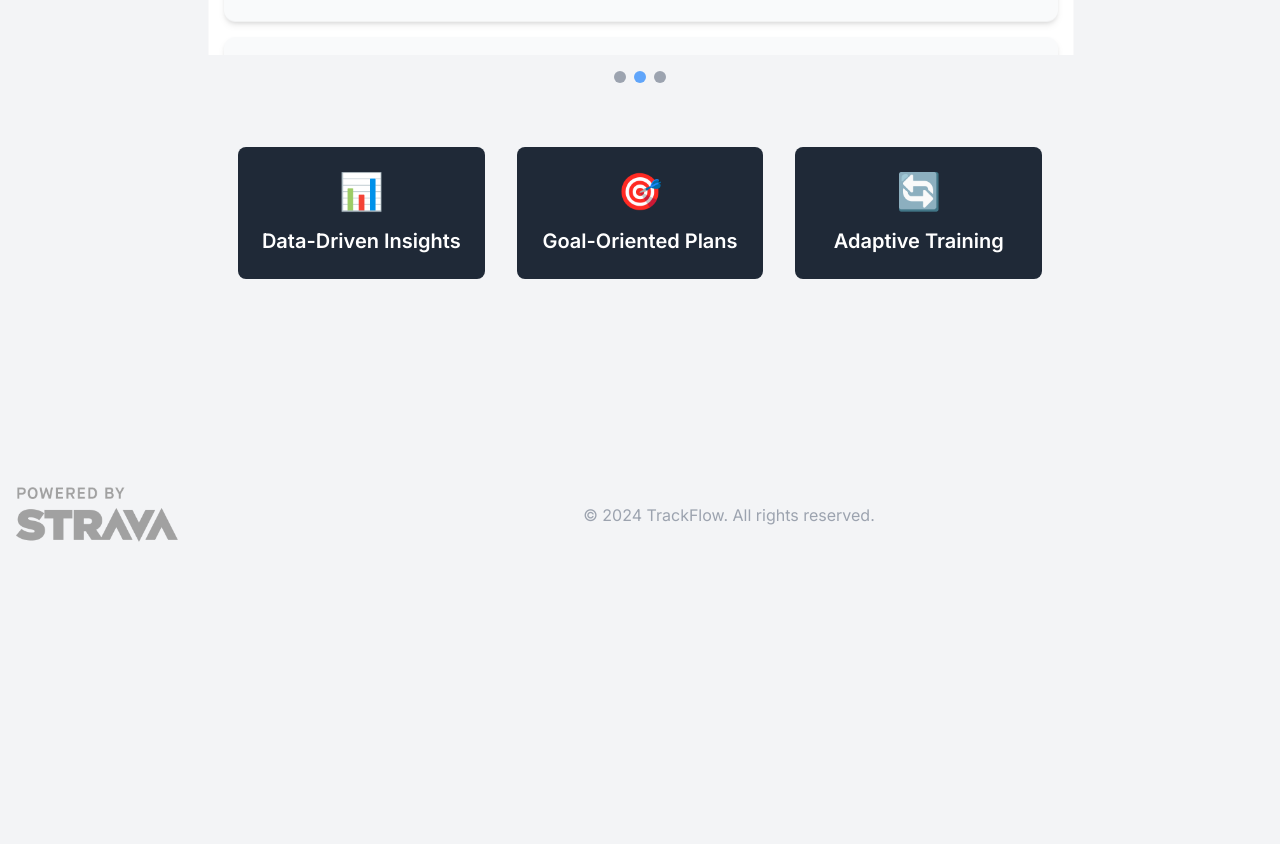
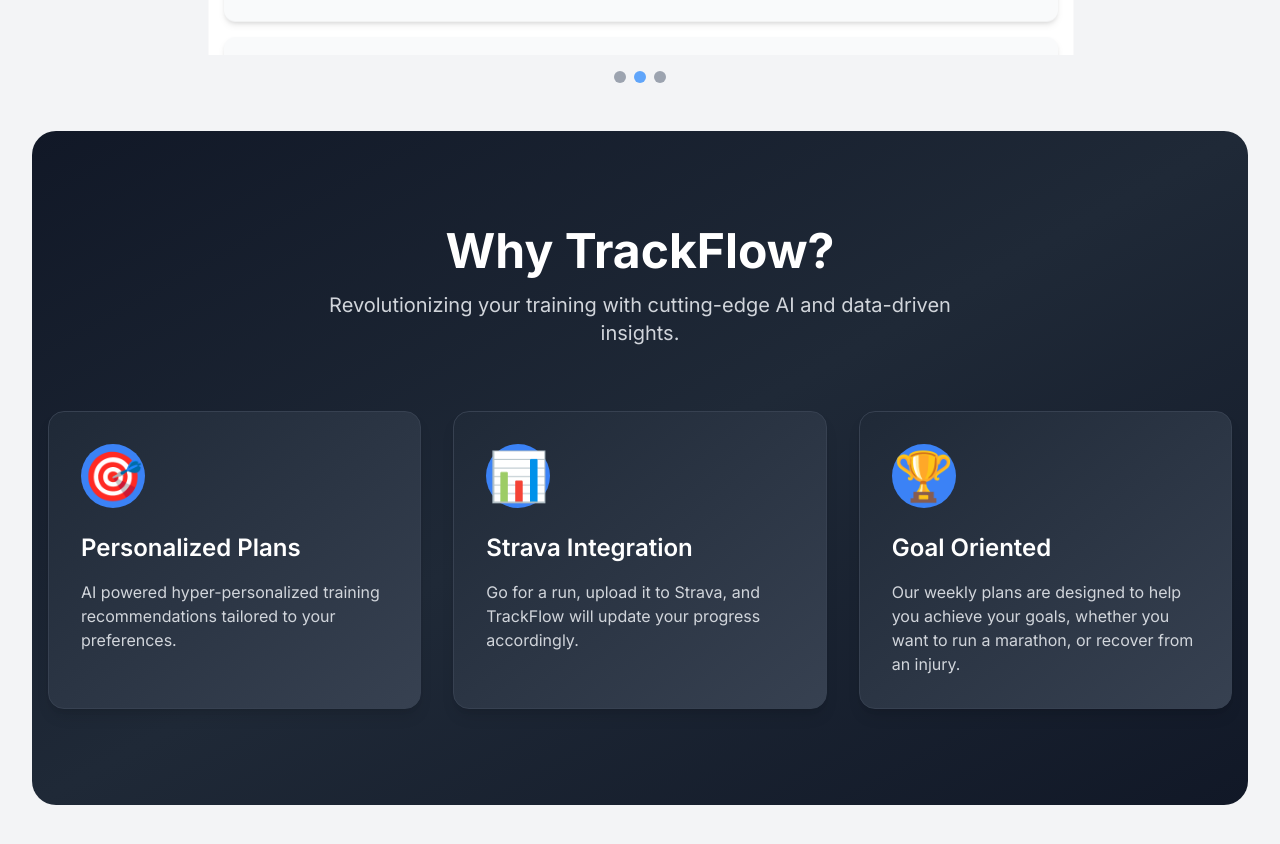
Before and after one commit to voynow/trackflow, a Next.js app in the folder web/: page / in a window 1280 px wide. Shown: the part 840-1684 px from the top of the page. Before the commit the page ends 1398 px from the top, so only its background shows below. Built offline with nearby package versions, Linux system fonts and the light colour scheme.

Commit message:
landing page

```diff
--- a/web/package.json
+++ b/web/package.json
@@ -10,6 +10,7 @@
   },
   "dependencies": {
     "@heroicons/react": "^2.1.5",
+    "framer-motion": "^11.5.4",
     "next": "14.2.7",
     "react": "^18",
     "react-dom": "^18"
--- /dev/null
+++ b/web/src/app/components/FeaturesList.tsx
@@ -0,0 +1,52 @@
+import { motion } from 'framer-motion';
+
+interface Feature {
+    icon: string;
+    title: string;
+    description: string;
+}
+
+const features: Feature[] = [
+    {
+        icon: '🎯',
+        title: 'Personalized Plans',
+        description: 'AI powered hyper-personalized training recommendations tailored to your preferences.'
+    },
+    {
+        icon: '📊',
+        title: 'Strava Integration',
+        description: 'Go for a run, upload it to Strava, and TrackFlow will update your progress accordingly.'
+    },
+    {
+        icon: '🏆',
+        title: 'Goal Oriented',
+        description: 'Our weekly plans are designed to help you achieve your goals, whether you want to run a marathon, or recover from an injury.'
+    },
+];
+
+export default function FeaturesList(): JSX.Element {
+    return (
+        <section className="mt-12 py-24 bg-gradient-to-br from-gray-900 via-gray-800 to-gray-900 text-white w-full rounded-3xl">
+            <div className="container mx-auto px-4">
+                <h2 className="text-5xl font-bold text-center mb-4">Why TrackFlow?</h2>
+                <p className="text-xl text-center text-gray-300 mb-16 max-w-2xl mx-auto">Revolutionizing your training with cutting-edge AI and data-driven insights.</p>
+                <div className="grid grid-cols-1 md:grid-cols-3 gap-8">
+                    {features.map((feature, index) => (
+                        <motion.div
+                            key={index}
+                            className="bg-gradient-to-br from-gray-800 to-gray-700 rounded-2xl p-8 shadow-lg hover:shadow-2xl transition-all duration-300 border border-gray-700 hover:border-blue-500"
+                            initial={{ opacity: 0, y: 50 }}
+                            whileInView={{ opacity: 1, y: 0 }}
+                            transition={{ duration: 0.5, delay: index * 0.1 }}
+                            viewport={{ once: true }}
+                        >
+                            <div className="text-5xl mb-6 bg-blue-500 rounded-full w-16 h-16 flex items-center justify-center">{feature.icon}</div>
+                            <h3 className="text-2xl font-semibold mb-4">{feature.title}</h3>
+                            <p className="text-gray-300">{feature.description}</p>
+                        </motion.div>
+                    ))}
+                </div>
+            </div>
+        </section>
+    );
+}
--- /dev/null
+++ b/web/src/app/components/ImageCarousel.tsx
@@ -0,0 +1,56 @@
+import Image from 'next/image';
+import { useEffect, useState } from 'react';
+
+const images = [
+    { src: '/preview1.png', alt: 'TrackFlow Feature 1' },
+    { src: '/preview2.png', alt: 'TrackFlow Feature 2' },
+    { src: '/preview3.png', alt: 'TrackFlow Feature 3' },
+];
+
+export default function ImageCarousel(): JSX.Element {
+    const [currentImageIndex, setCurrentImageIndex] = useState<number>(0);
+
+    useEffect(() => {
+        const interval = setInterval(() => {
+            setCurrentImageIndex((prevIndex) => (prevIndex + 1) % images.length);
+        }, 3000);
+
+        return () => clearInterval(interval);
+    }, []);
+
+    return (
+        <div className="mt-16 max-w-4xl w-full">
+            <div className="relative overflow-hidden">
+                <div
+                    className="flex transition-transform duration-500 ease-in-out"
+                    style={{ transform: `translateX(-${currentImageIndex * 100}%)` }}
+                >
+                    {images.map((image, index) => (
+                        <div key={index} className="w-full flex-shrink-0">
+                            <div className="relative aspect-[17/10]">
+                                <Image
+                                    src={image.src}
+                                    alt={image.alt}
+                                    fill
+                                    className="object-cover object-top rounded-lg"
+                                    quality={100}
+                                    priority={index === 0}
+                                />
+                            </div>
+                        </div>
+                    ))}
+                </div>
+            </div>
+
+            <div className="mt-4 flex justify-center space-x-2">
+                {images.map((_, index) => (
+                    <button
+                        key={index}
+                        className={`w-3 h-3 rounded-full ${index === currentImageIndex ? 'bg-blue-400' : 'bg-gray-400'}`}
+                        onClick={() => setCurrentImageIndex(index)}
+                    />
+                ))}
+            </div>
+        </div>
+    );
+}
--- a/web/src/app/page.tsx
+++ b/web/src/app/page.tsx
@@ -1,28 +1,14 @@
 'use client';
 
-import Image from 'next/image';
-import { useEffect, useState } from 'react';
+import { useState } from 'react';
+import FeaturesList from './components/FeaturesList';
 import Footer from './components/Footer';
+import ImageCarousel from './components/ImageCarousel';
 import Navbar from './components/Navbar';
 import SignUp from './components/SignUp';
 
-const images = [
-  { src: '/preview1.png', alt: 'TrackFlow Feature 1' },
-  { src: '/preview2.png', alt: 'TrackFlow Feature 2' },
-  { src: '/preview3.png', alt: 'TrackFlow Feature 3' },
-];
-
 export default function Home(): JSX.Element {
-  const [currentImageIndex, setCurrentImageIndex] = useState<number>(0);
   const [showSignup, setShowSignup] = useState<boolean>(false);
-
-  useEffect(() => {
-    const interval = setInterval(() => {
-      setCurrentImageIndex((prevIndex) => (prevIndex + 1) % images.length);
-    }, 3000);
-
-    return () => clearInterval(interval);
-  }, []);
 
   return (
     <div className="bg-gray-100 text-gray-800 min-h-screen">
@@ -43,51 +29,8 @@
           </button>
         </div>
 
-        <div className="mt-16 max-w-4xl w-full">
-          <div className="relative overflow-hidden">
-            <div className="flex transition-transform duration-500 ease-in-out"
-              style={{ transform: `translateX(-${currentImageIndex * 100}%)` }}>
-              {images.map((image, index) => (
-                <div key={index} className="w-full flex-shrink-0">
-                  <div className="relative aspect-[17/10]">
-                    <Image
-                      src={image.src}
-                      alt={image.alt}
-                      fill
-                      className="object-cover object-top rounded-lg"
-                      quality={100}
-                      priority={index === 0}
-                    />
-                  </div>
-                </div>
-              ))}
-            </div>
-          </div>
-
-          <div className="mt-4 flex justify-center space-x-2">
-            {images.map((_, index) => (
-              <button
-                key={index}
-                className={`w-3 h-3 rounded-full ${index === currentImageIndex ? 'bg-blue-400' : 'bg-gray-400'
-                  }`}
-                onClick={() => setCurrentImageIndex(index)}
-              />
-            ))}
-          </div>
-        </div>
-
-        <div className="text-white mt-16 grid grid-cols-1 sm:grid-cols-2 lg:grid-cols-3 gap-8">
-          {[
-            { icon: '📊', title: 'Data-Driven Insights' },
-            { icon: '🎯', title: 'Goal-Oriented Plans' },
-            { icon: '🔄', title: 'Adaptive Training' },
-          ].map((feature, index) => (
-            <div key={index} className="bg-gray-800 p-6 rounded-lg text-center">
-              <div className="text-4xl mb-4">{feature.icon}</div>
-              <h3 className="text-xl font-semibold">{feature.title}</h3>
-            </div>
-          ))}
-        </div>
+        <ImageCarousel />
+        <FeaturesList />
       </main>
       <Footer />
       {showSignup && <SignUp onClose={() => setShowSignup(false)} />}
```
Also changed, not shown: 1 other file (tests, documents, lock files or other folders).
